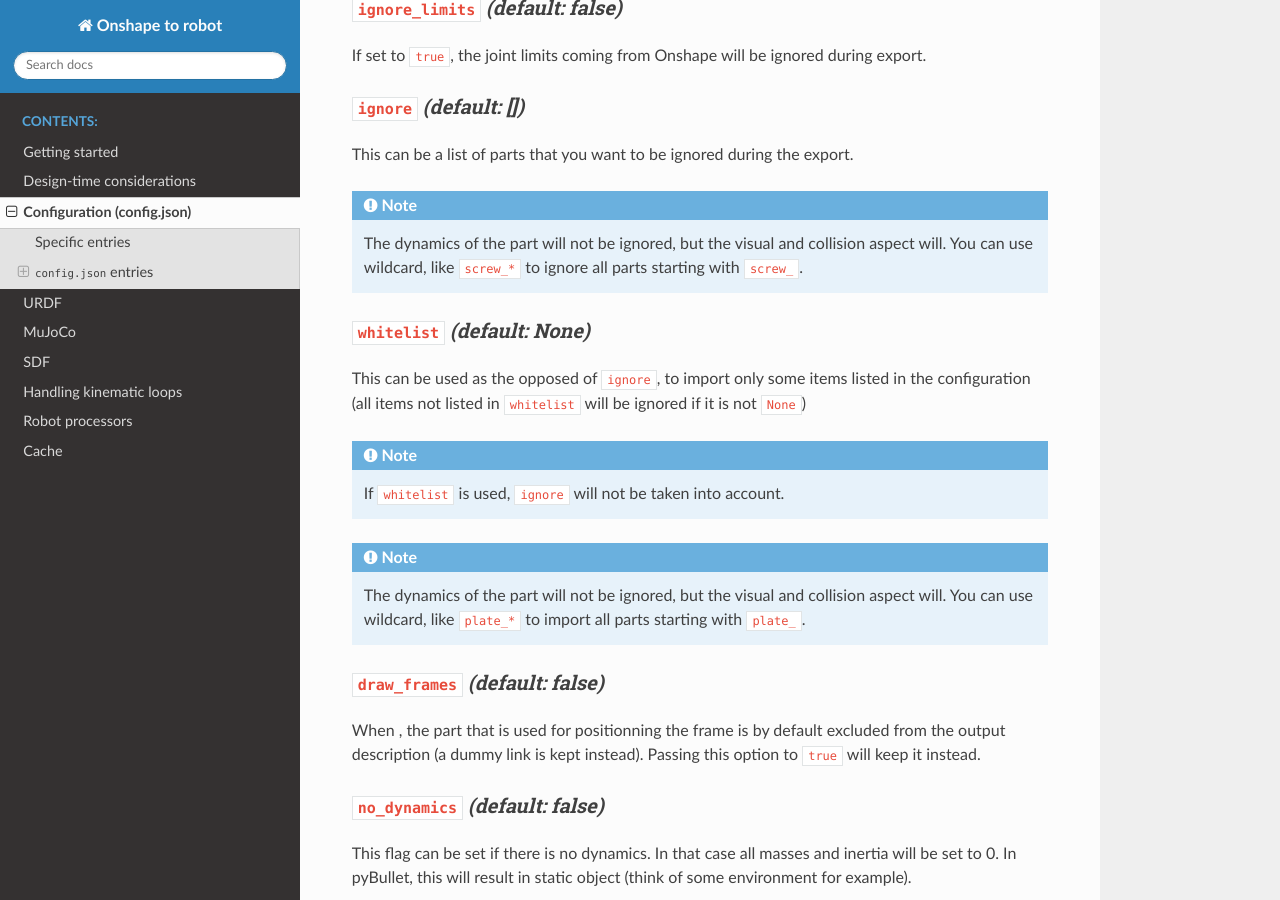
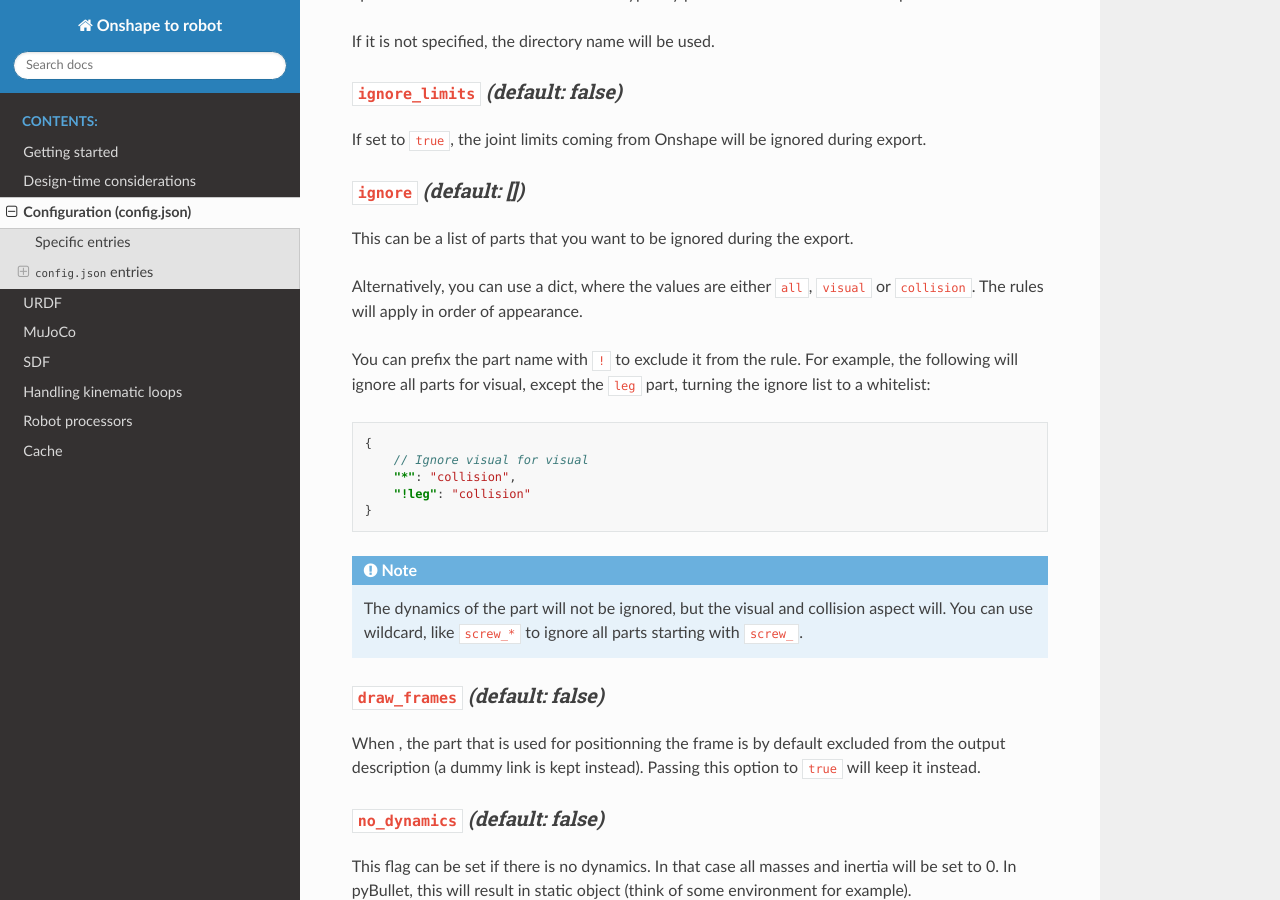
Before and after one commit to Rhoban/onshape-to-robot, a Sphinx documentation site: the page built from docs/source/config.rst, in a window 1280 px wide and 900 px high, scrolled down 3552 px. Built offline with Sphinx 7.4.7 and the Read the Docs theme 3.1.0, drawn with Linux system fonts in a browser that asks for light colours; some of the changed text lies outside the part shown.

Commit message:
Ignore list doc.

```diff
--- a/docs/source/config.rst
+++ b/docs/source/config.rst
@@ -53,9 +53,14 @@ Here is an example of complete ``config.json`` file, with details below:
         "ignore_limits": true,
 
         // Parts to ignore (default: [])
-        "ignore": ["part1", "part2"],
-        // Parts to keep, overrides ignore if set (default: None)
-        "whitelist": ["body", "foot", "head"],
+        "ignore": {
+            // Ignore visual for visual
+            "part1": "visual",
+
+            // Ignore everything expect "leg" for collision
+            "*" : "collision"
+            "!leg": "collision"
+        },
 
         // Whether to keep frame links (default: false)
         "draw_frames": true,
@@ -176,25 +181,22 @@ If set to ``true``, the joint limits coming from Onshape will be ignored during
 
 This can be a list of parts that you want to be ignored during the export.
 
+Alternatively, you can use a dict, where the values are either ``all``, ``visual`` or ``collision``. The rules will apply in order of appearance.
+
+You can prefix the part name with ``!`` to exclude it from the rule. For example, the following will ignore all parts for visual, except the ``leg`` part, turning the ignore list to a whitelist:
+
+.. code-block:: json
+
+    {
+        // Ignore visual for visual
+        "*": "collision",
+        "!leg": "collision"
+    }
+
 .. note::
 
     The dynamics of the part will not be ignored, but the visual and collision aspect will.
     You can use wildcard, like ``screw_*`` to ignore all parts starting with ``screw_``.
-
-``whitelist`` *(default: None)*
-~~~~~~~~~~~~~~~~~~~~~~~~~~~~~~~
-
-This can be used as the opposed of ``ignore``, to import only some items listed in the configuration
-(all items not listed in ``whitelist`` will be ignored if it is not ``None``)
-
-.. note::
-
-    If ``whitelist`` is used, ``ignore`` will not be taken into account.
-
-.. note::
-
-    The dynamics of the part will not be ignored, but the visual and collision aspect will.
-    You can use wildcard, like ``plate_*`` to import all parts starting with ``plate_``.
 
 .. _draw-frames:
 
```
